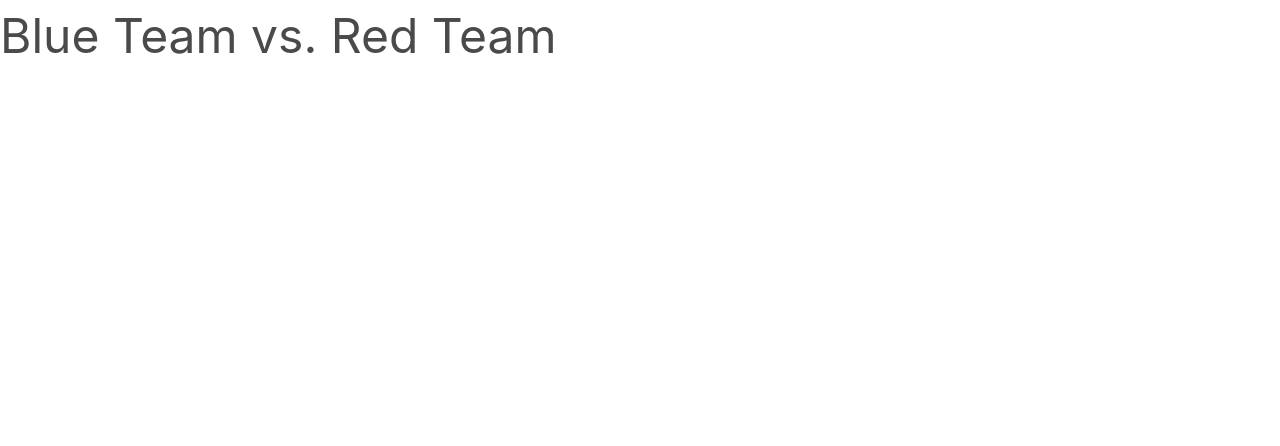
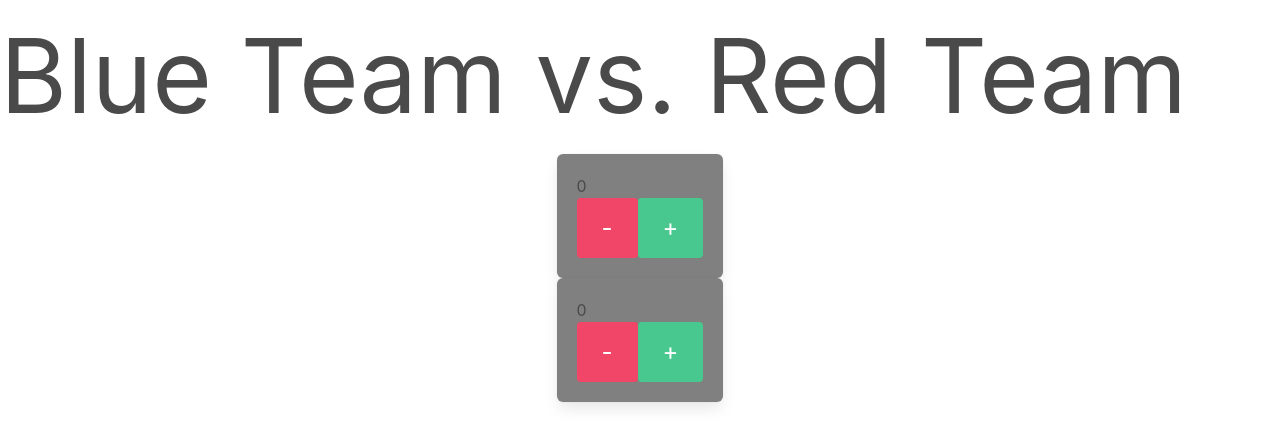
Before and after one commit to Massacre-Saint/scoreboard, a Vue app: page / in a window 1280 px wide. Shown: the top 446 px of the page. Built offline with nearby package versions, Linux system fonts and the light colour scheme.

Commit message:
Added scorecard functionality and dynamic styling to MatchupTitle Componenet

```diff
--- a/src/App.vue
+++ b/src/App.vue
@@ -1,13 +1,33 @@
 <script setup>
 import { ref } from 'vue';
 import MatchupTitle from './components/MatchupTitle.vue';
+import ScoreCard from './components/ScoreCard.vue';
 
 const blueTeam = ref({name: 'Blue Team', score: 0});
 const redTeam = ref({name: 'Red Team', score: 0});
+
+const increment = (team) => {
+  team.score++
+};
+const decrement = (team) => {
+  if (team.score > 0) {
+    team.score--
+  };
+};
 </script>
 
 <template>
   <MatchupTitle :blue-team="blueTeam" :red-team="redTeam"/>
+  <ScoreCard
+    :score="blueTeam.score"
+    @increment="increment(blueTeam)"
+    @decrement="decrement(blueTeam)"
+  />
+  <ScoreCard
+    :score="redTeam.score"
+    @increment="increment(redTeam)"
+    @decrement="decrement(redTeam)"
+  />
 </template>
 
 <style scoped>
--- a/src/components/MatchupTitle.vue
+++ b/src/components/MatchupTitle.vue
@@ -3,7 +3,23 @@ const props = defineProps(['blueTeam', 'redTeam']);
 </script>
 
 <template>
-  <h1 class="is-size-1">{{ props.blueTeam.name }} vs. {{ props.redTeam.name }}</h1>
+  <h1>
+    <span class="team-1" :class="{ winning: blueTeam.score > redTeam.score }">
+      {{ props.blueTeam.name }}
+    </span>
+    <span> vs. </span>
+    <span class="team-2" :class="{ winning: redTeam.score > blueTeam.score }">
+      {{ props.redTeam.name }}
+    </span>
+  </h1>
 </template>
 
-<style scoped></style>
+<style scoped>
+h1 {
+  font-size: 8vw;
+  margin-bottom: 0;
+}
+.winning {
+  color: goldenrod;
+}
+</style>
--- /dev/null
+++ b/src/components/ScoreCard.vue
@@ -0,0 +1,24 @@
+<script setup>
+const props = defineProps(['score']);
+const emit = defineEmits(['increment', 'decrement']);
+</script>
+
+<template>
+  <div class="is-flex is-flex-row">
+    <div class="box">
+      <div>
+        {{ props.score }}
+      </div>
+      <button class="button is-danger is-large" @click="emit('decrement')">-</button>
+      <button class="button is-success is-large" @click="emit('increment')">+</button>
+    </div>
+  </div>
+</template>
+
+<style scoped>
+.box {
+ background-color: gray;
+ margin: auto;
+ padding: auto;
+}
+</style>
```
